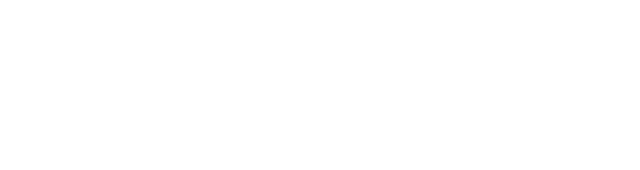
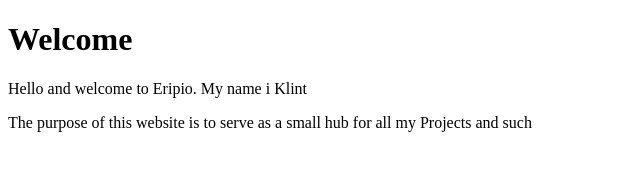
Before and after one commit to Klint02/Klint02.github.io, a plain HTML site: page index.html in a window 1280 px wide. Shown: the whole page, without its empty margins (0-640 px from the left). Drawn offline with Linux system fonts and the light colour scheme.

Commit message:
Update index.html

```diff
--- a/index.html
+++ b/index.html
@@ -1,4 +1,11 @@
 <!DOCTYPE html>
 <html>
-    <title>Welcome to Eripio.xyz</title>
+    <head>
+        <title>Welcome to Eripio.xyz</title>
+    </head>
+    <body>
+        <h1>Welcome</h1>
+        <p>Hello and welcome to Eripio. My name i Klint</p>
+        <p>The purpose of this website is to serve as a small hub for all my Projects and such</p>
+    </body>
 </html>
```
